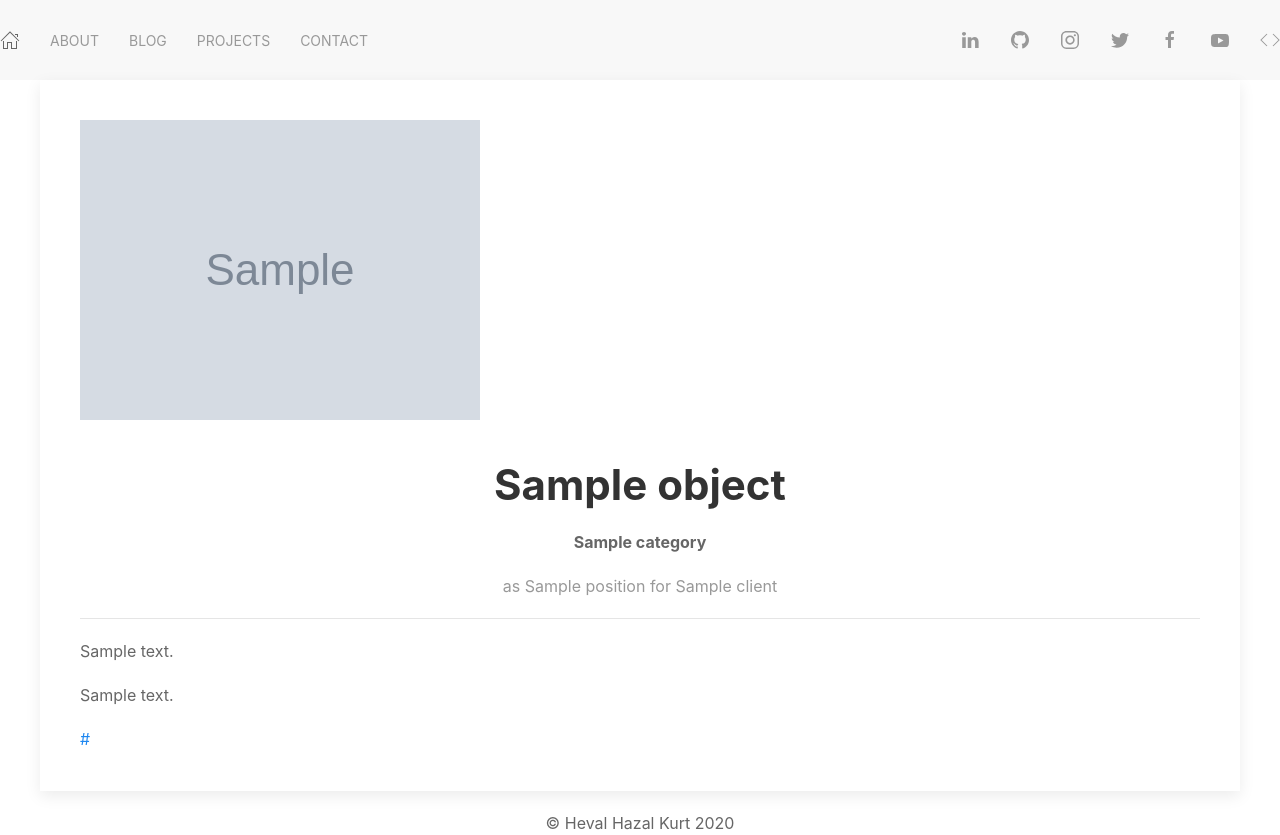
After one commit to hevalhazalkurt/hhk_personal_website, a Django app: template hhk_web/project/templates/project/project_detail.html in a window 1280 px wide. The commit adds this page. Run offline with Django 3.2, Linux system fonts and the light colour scheme; the template is opened without the code that fills it: most values are stand-ins (such as "Sample title", 1, 10 or a date in 2020); grey boxes marked "Sample" are stand-in pictures; some libraries are stand-ins or nearby versions.

Commit message:
Added project category and image

```diff
--- /dev/null
+++ b/hhk_web/project/templates/project/project_detail.html
@@ -0,0 +1,15 @@
+{% extends "blog/base.html" %}
+
+{% block content %}
+
+    <div class="uk-card uk-card-default uk-card-body">
+        <img src="{{ object.image.url }}" />
+        <h1 class="uk-text-bold uk-text-center">{{ object.title }}</h1>
+        <p class="uk-text-bold uk-text-center">{{ object.category }}</p>
+        <p class="uk-text-muted uk-text-center">as {{ object.position }} for {{ object.client }}</p> <hr>
+        <p>{{ object.summary }}</p>
+        <p>{{ object.content }}</p>
+        <a href="{{object.link}}" target="_blank">{{ object.link }}</a>
+    </div>
+
+{% endblock content %}
--- a/hhk_web/project/templates/project/projecthome.html
+++ b/hhk_web/project/templates/project/projecthome.html
@@ -6,7 +6,9 @@
 <div class="uk-child-width-expand@s uk-text-center" uk-grid>
     {% for project in project_posts %}
         <div class="uk-card uk-card-default uk-card-body">
-            <h1 class="uk-text-bold uk-heading-divider uk-text-center">{{ project.title }}</h1>
+            <h1 class="uk-text-bold uk-text-center"><a href="{% url "project-detail" project.id %}">{{ project.title }}</a></h1>
+            <a href="{% url "project-detail" project.id %}"><img src="{{ project.image.url }}" /></a>
+            <p class="uk-text-bold uk-heading-divider">{{ project.category }}</p>
             <p class="uk-text-muted">as {{ project.position }} for {{ project.client }}</p>
             <p>{{ project.summary }}</p>
         </div>
```
